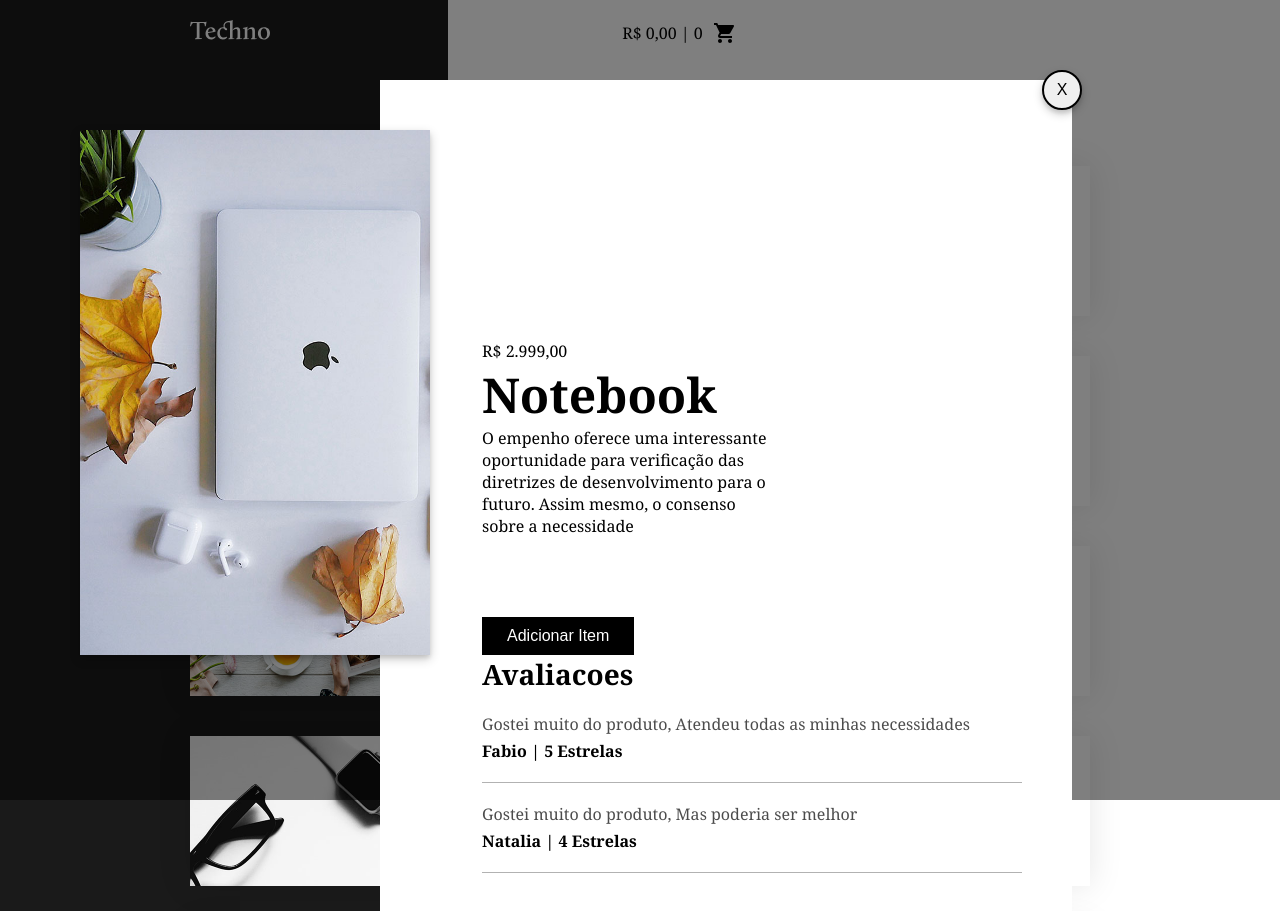
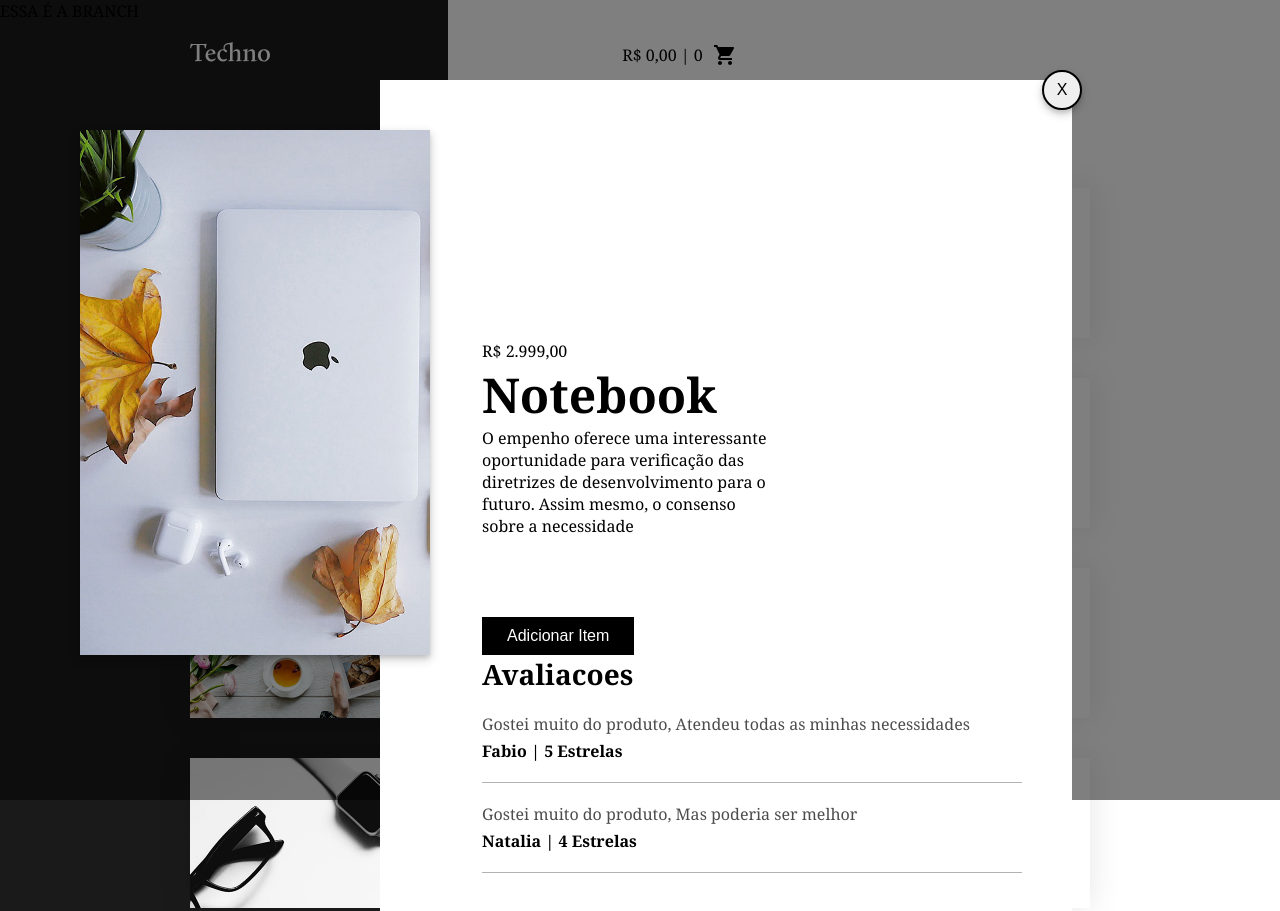
Before and after one commit to RichelmyLopes/Projeto-Techno, a plain HTML site: page Projeto - Techno/index.html in a window 1280 px wide. Shown: the top 911 px of the page. Drawn offline with Linux system fonts and the light colour scheme.

Commit message:
Update index.html

```diff
--- a/Projeto - Techno/index.html
+++ b/Projeto - Techno/index.html
@@ -1,6 +1,6 @@
 <!DOCTYPE html>
 <html lang="en">
-
+<p>ESSA É A BRANCH</p>
 <head>
     <meta charset="UTF-8">
     <meta name="viewport" content="width=device-width, initial-scale=1.0">
```
